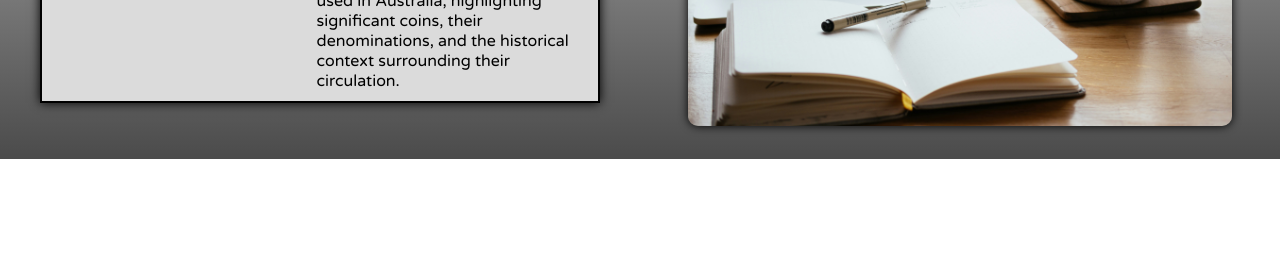
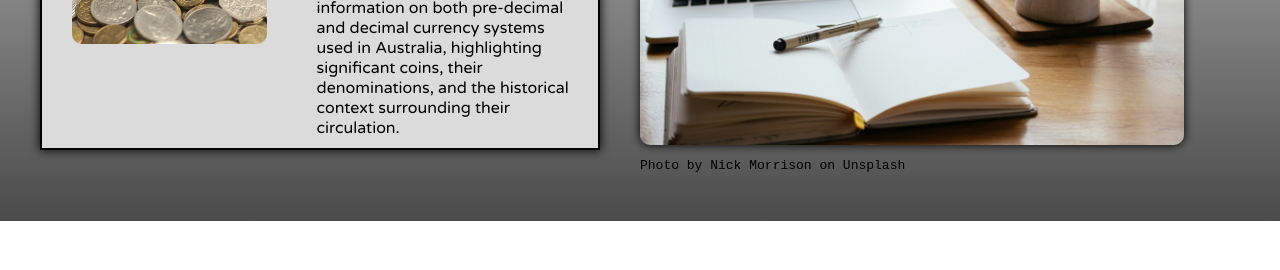
Before and after one commit to TheOmegaFett/Portfolio, a plain HTML site: page pages/projects.html in a window 1280 px wide. Shown: the part 871-1141 px from the top of the page. Before the commit the page ends 1079 px from the top, so only its background shows below. Drawn offline with Linux system fonts and the light colour scheme; a web font is replaced by a local one.

Commit message:
Added unsplash resource attribution and changed defaul link decoration to none and none on visited. completed projcets css and html

```diff
--- a/pages/projects.html
+++ b/pages/projects.html
@@ -116,11 +116,18 @@
           </div>
         </article>
       </a>
-      <img
-        id="project-additional-img"
-        src="../images/projects-img.jpg"
-        alt="A desk with a computer, a notepbook and a coffee on it"
-      />
+      <div id="project-additional-img">
+        <img
+          src="../images/projects-img.jpg"
+          alt="A desk with a computer, a notepbook and a coffee on it"
+        />
+        <pre>Photo by <a
+          href="https://unsplash.com/@nickmorrison?utm_content=creditCopyText&utm_medium=referral&utm_source=unsplash"
+          >Nick Morrison</a> on<a href="https://unsplash.com/photos/macbook-pro-near-white-open-book-FHnnjk1Yj7Y?utm_content=creditCopyText&utm_medium=referral&utm_source=unsplash"
+        > Unsplash</a
+        >
+        </pre>
+      </div>
     </main>
 
     <footer>
--- a/styles/projects.css
+++ b/styles/projects.css
@@ -65,29 +65,37 @@ article div {
     align-items: center;
   }
 
+  /* Placed top left */
   #twitz-card {
     grid-row: 1 / 2;
     grid-column: 1 / 2;
   }
 
+  /* Placed bottom left */
   #coins-card {
     grid-row: 2 / 3;
     grid-column: 1 / 2;
   }
 
+  /* Placed top right */
   #lotto-card {
     grid-row: 1 / 2;
     grid-column: 2 / 3;
   }
 
+  /* Show placeholder image on landscape screens, bottom right */
   #project-additional-img {
-    display: block;
-    width: 85%;
+    display: flex;
+    flex-direction: column;
     grid-row: 2 / 3;
     grid-column: 2 / 3;
     justify-self: center;
     align-self: center;
     margin-bottom: 20px;
+    text-align: left;
+  }
+  #project-additional-img img {
+    width: 85%;
     border-radius: 10px;
     box-shadow: 0 0 10px black;
   }
--- a/styles/style.css
+++ b/styles/style.css
@@ -17,6 +17,16 @@ body {
   font-weight: 400;
   font-style: normal;
   width: 100%;
+}
+
+a {
+  text-decoration: none;
+  color: #000;
+}
+
+a:visited {
+  text-decoration: none;
+  color: #000;
 }
 
 header {
```
Also changed, not shown: index.html (+9 -5 lines).
